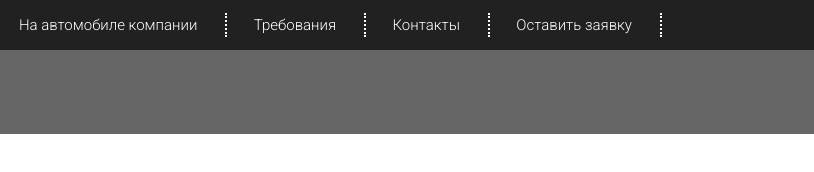
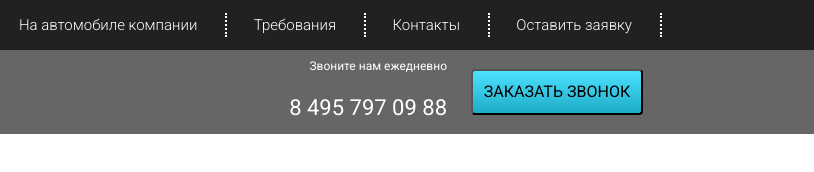
Before and after one commit to viktarbrutsis/UBER, a plain HTML site: page index.html in a window 1280 px wide. Shown: the full height of the page, 466-1280 px from the left. Drawn offline with Linux system fonts and the light colour scheme.

Commit message:
added button

```diff
--- a/css/style.css
+++ b/css/style.css
@@ -54,3 +54,30 @@ nav {
    color: #FFFFFF;
    margin-top: 4px;
 }
+
+.subheader .subheader_call_text {
+   margin-top: 7px;
+   text-align: right;
+   font-style: Regular;
+   font-size: 12px;
+   color: #FFFFFF;
+}
+
+.subheader .subheader_call_number {
+   text-align: right;
+   font-style: Regular;
+   font-size: 22px;
+   color: #FFFFFF;
+}
+
+.subheader .subheader_btn {
+
+   text-transform: uppercase;
+   margin-top: 19px;
+   width: 172px;
+   height: 46px;
+   background: linear-gradient(0deg, #1EACC7 0%, #4CE2FF 100%);;
+   box-shadow: inset 0px, -3px rgba(0, 0, 0, 0.12);
+
+   border-radius: 4px;
+}
--- a/index.html
+++ b/index.html
@@ -34,10 +34,11 @@
                         <div class="subheader_official">Официальный партнер Uber в Москве</div>
                      </div>
                      <div class="col-md-2 offset-md-2">
-
+                        <p class="subheader_call_text">Звоните нам ежедневно</p>
+                        <p class="subheader_call_number">8 495 797 09 88</p>
                      </div>
                      <div class="col-md-2">
-
+                        <button class="subheader_btn">заказать звонок</button>
                      </div>
                   </div>
                </div>
```
